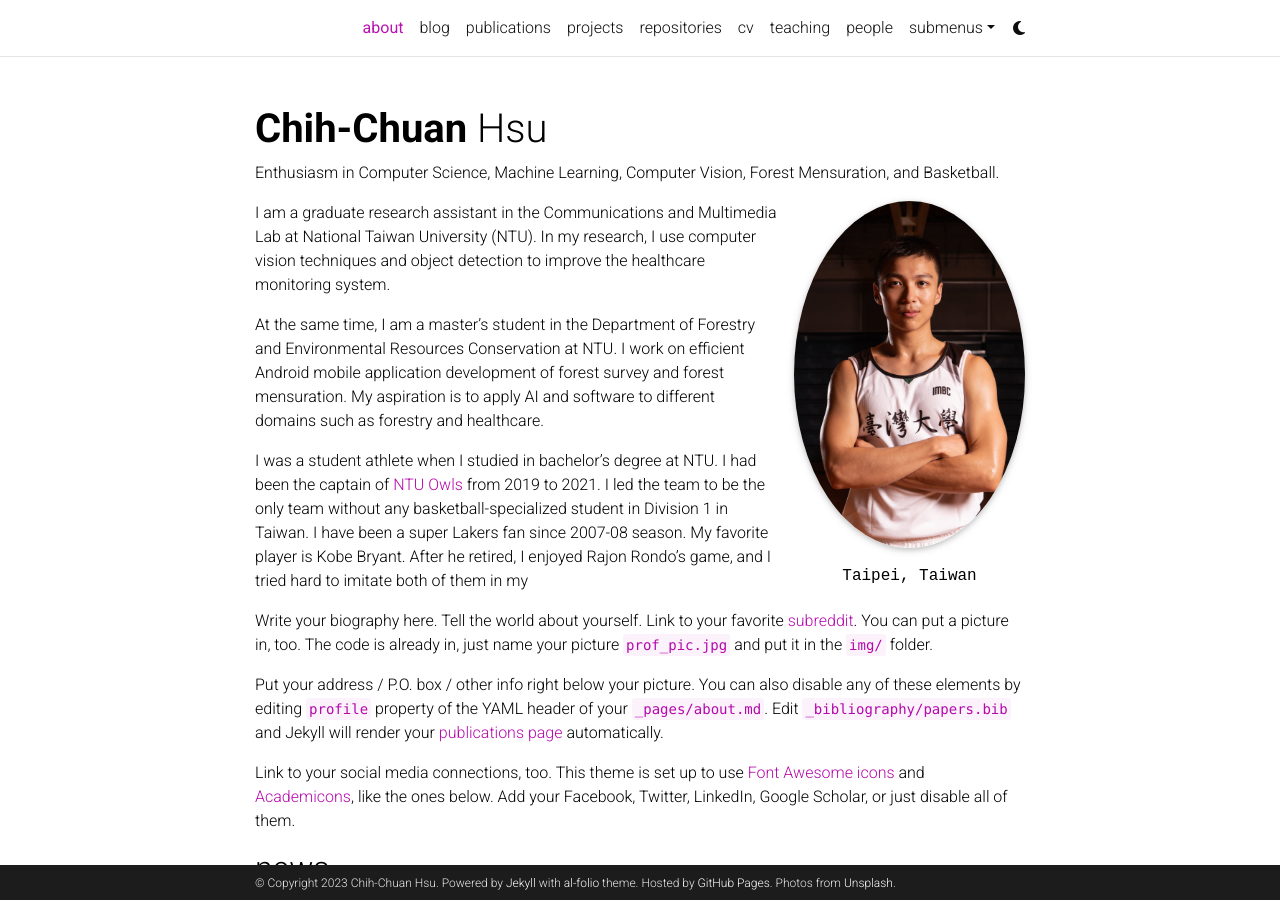
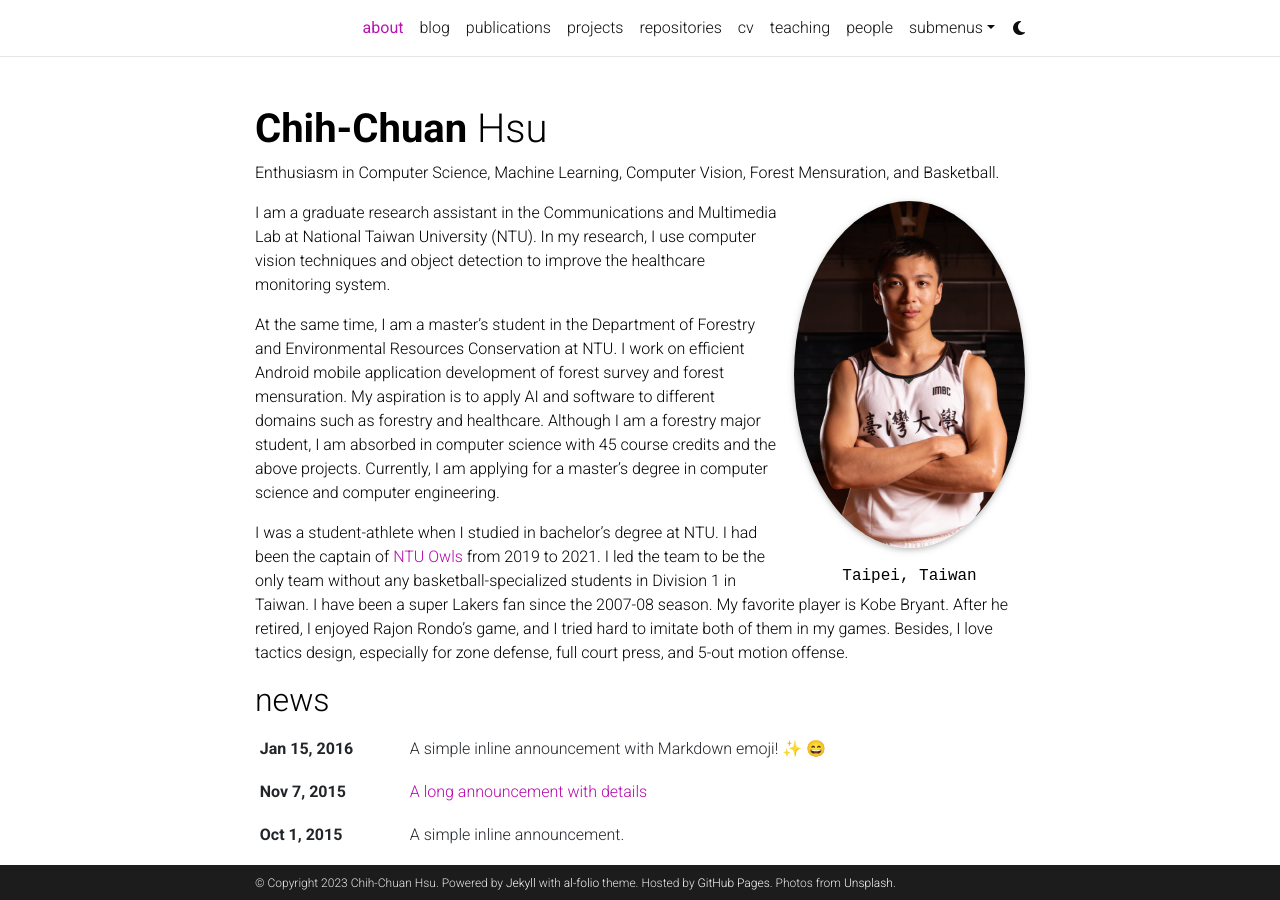
Before and after one commit to LeoHsuProgrammingLab/LeoHsuProgrammingLab.github.io, a Jekyll site: the page built from _pages/about.md, in a window 1280 px wide and 900 px high. Built offline with Jekyll 4.4.1, drawn with Linux system fonts in a browser that asks for light colours; full-size pictures stand in for the smaller copies a plugin makes; emoji names are drawn with the system emoji font; comment, search, counter and statistics services are not loaded; a style sheet for code colours, icons or effects is not loaded.

Commit message:
biography

```diff
--- a/_pages/about.md
+++ b/_pages/about.md
@@ -17,13 +17,7 @@
 ---
 I am a graduate research assistant in the Communications and Multimedia Lab at National Taiwan University (NTU). In my research, I use computer vision techniques and object detection to improve the healthcare monitoring system.
 
-At the same time, I am a master's student in the Department of Forestry and Environmental Resources Conservation at NTU. I work on efficient Android mobile application development of forest survey and forest mensuration. My aspiration is to apply AI and software to different domains such as forestry and healthcare.
+At the same time, I am a master's student in the Department of Forestry and Environmental Resources Conservation at NTU. I work on efficient Android mobile application development of forest survey and forest mensuration. My aspiration is to apply AI and software to different domains such as forestry and healthcare. Although I am a forestry major student, I am absorbed in computer science with 45 course credits and the above projects. Currently, I am applying for a master's degree in computer science and computer engineering.
 
-I was a student athlete when I studied in bachelor's degree at NTU. I had been the captain of [NTU Owls](https://www.facebook.com/ntubasketballteam/) from 2019 to 2021. I led the team to be the only team without any basketball-specialized student in Division 1 in Taiwan.
-I have been a super Lakers fan since 2007-08 season. My favorite player is Kobe Bryant. After he retired, I enjoyed Rajon Rondo's game, and I tried hard to imitate both of them in my
-
-Write your biography here. Tell the world about yourself. Link to your favorite [subreddit](http://reddit.com). You can put a picture in, too. The code is already in, just name your picture `prof_pic.jpg` and put it in the `img/` folder.
-
-Put your address / P.O. box / other info right below your picture. You can also disable any of these elements by editing `profile` property of the YAML header of your `_pages/about.md`. Edit `_bibliography/papers.bib` and Jekyll will render your [publications page](/al-folio/publications/) automatically.
-
-Link to your social media connections, too. This theme is set up to use [Font Awesome icons](http://fortawesome.github.io/Font-Awesome/) and [Academicons](https://jpswalsh.github.io/academicons/), like the ones below. Add your Facebook, Twitter, LinkedIn, Google Scholar, or just disable all of them.
+I was a student-athlete when I studied in bachelor's degree at NTU. I had been the captain of [NTU Owls](https://www.facebook.com/ntubasketballteam/) from 2019 to 2021. I led the team to be the only team without any basketball-specialized students in Division 1 in Taiwan.
+I have been a super Lakers fan since the 2007-08 season. My favorite player is Kobe Bryant. After he retired, I enjoyed Rajon Rondo's game, and I tried hard to imitate both of them in my games. Besides, I love tactics design, especially for zone defense, full court press, and 5-out motion offense.
```
